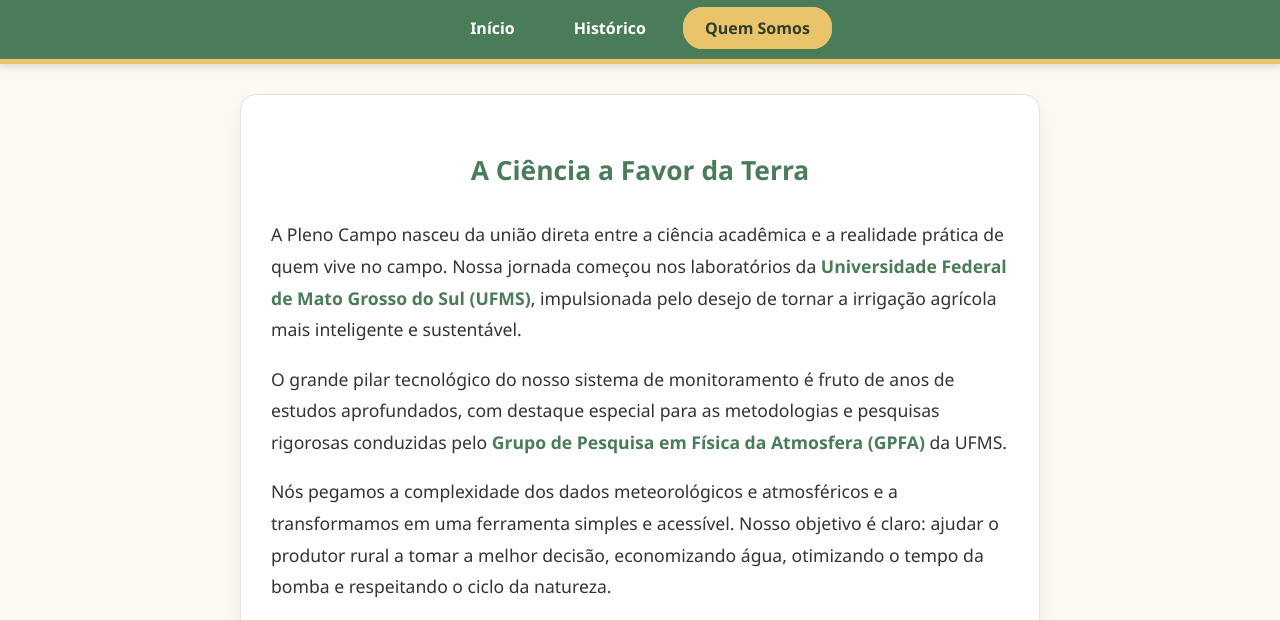
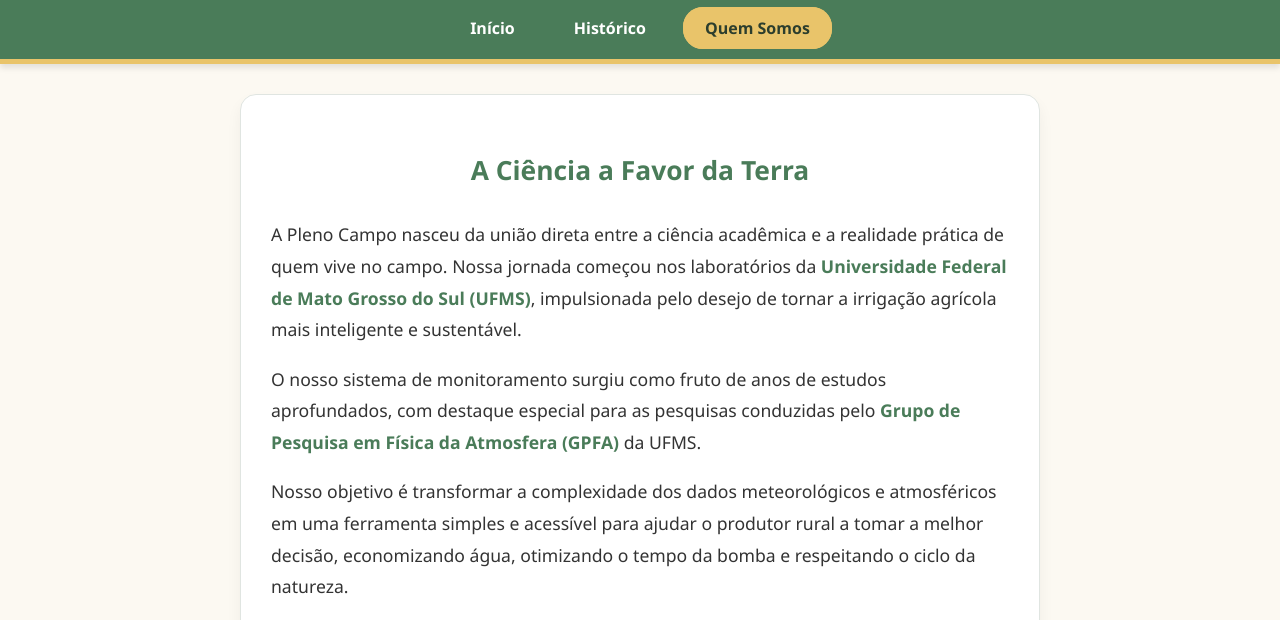
Before and after one commit to VP1147/plenocampo, a plain HTML site: page quem-somos.html in a window 1280 px wide. Shown: the part 104-724 px from the top of the page. Drawn offline with Linux system fonts and the light colour scheme.

Commit message:
Update quem-somos.html

```diff
--- a/quem-somos.html
+++ b/quem-somos.html
@@ -151,9 +151,9 @@
 
             <p>A Pleno Campo nasceu da união direta entre a ciência acadêmica e a realidade prática de quem vive no campo. Nossa jornada começou nos laboratórios da <strong>Universidade Federal de Mato Grosso do Sul (UFMS)</strong>, impulsionada pelo desejo de tornar a irrigação agrícola mais inteligente e sustentável.</p>
 
-            <p>O grande pilar tecnológico do nosso sistema de monitoramento é fruto de anos de estudos aprofundados, com destaque especial para as metodologias e pesquisas rigorosas conduzidas pelo <strong>Grupo de Pesquisa em Física da Atmosfera (GPFA)</strong> da UFMS.</p>
+            <p>O nosso sistema de monitoramento surgiu como fruto de anos de estudos aprofundados, com destaque especial para as pesquisas conduzidas pelo <strong>Grupo de Pesquisa em Física da Atmosfera (GPFA)</strong> da UFMS.</p>
 
-            <p>Nós pegamos a complexidade dos dados meteorológicos e atmosféricos e a transformamos em uma ferramenta simples e acessível. Nosso objetivo é claro: ajudar o produtor rural a tomar a melhor decisão, economizando água, otimizando o tempo da bomba e respeitando o ciclo da natureza.</p>
+            <p>Nosso objetivo é transformar a complexidade dos dados meteorológicos e atmosféricos em uma ferramenta simples e acessível para ajudar o produtor rural a tomar a melhor decisão, economizando água, otimizando o tempo da bomba e respeitando o ciclo da natureza.</p>
         </div>
 
         <div class="contador-section">
```
